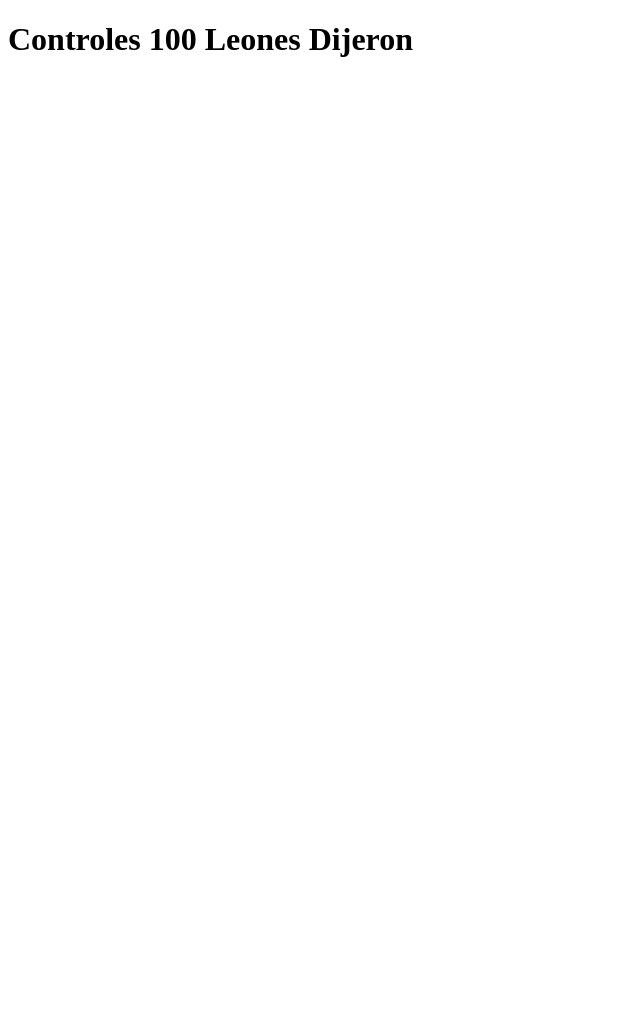
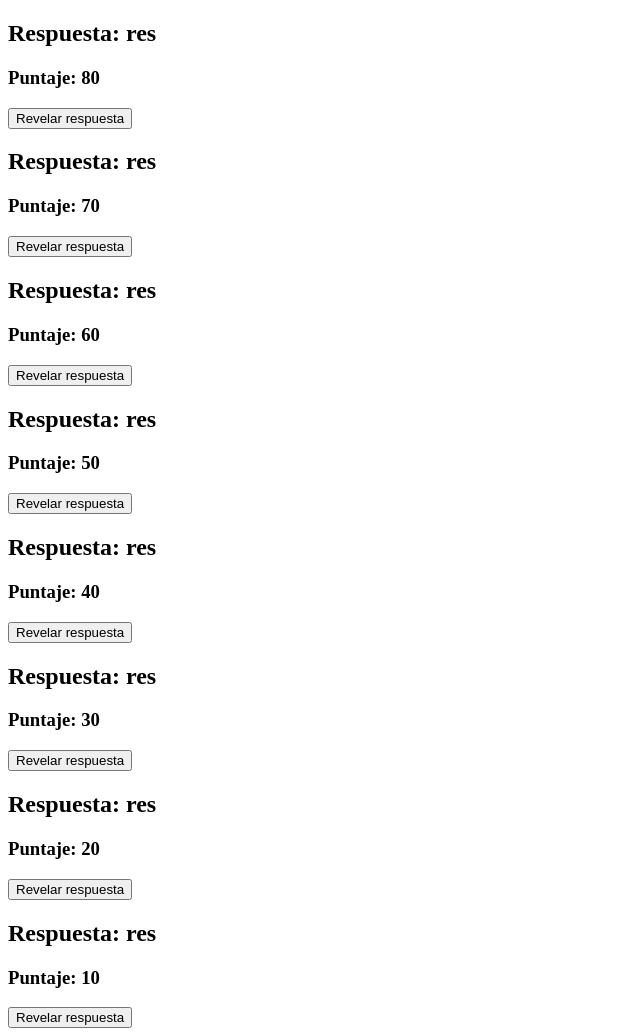
Before and after one commit to CarlosGonzalez14/proyectoFinalWEB, an Electron app: page 100Leones/100-leones-controls.html in a window 1280 px wide. Shown: the whole page, without its empty margins (0-640 px from the left). Before the commit the page ends 800 px from the top, so only its background shows below. Drawn offline with Linux system fonts and the light colour scheme.

Commit message:
Pequeño cambio en los estilos, cambios en 100-leones-controls.js y creación de consultas en main.js

```diff
--- a/100Leones/100-leones-controls.html
+++ b/100Leones/100-leones-controls.html
@@ -6,6 +6,45 @@
     <title>Controles 100 Leones Dijeron</title>
 </head>
 <body>
-    <h1>Controles 100 Leones Dijeron</h1>
+    <div>
+        <h2>Respuesta: <span id="respuesta">res</span></h2>
+        <h3>Puntaje: <span id="puntaje">80</span></h3>
+        <button>Revelar respuesta</button>
+    </div>
+    <div>
+        <h2>Respuesta: <span id="respuesta">res</span></h2>
+        <h3>Puntaje: <span id="puntaje">70</span></h3>
+        <button>Revelar respuesta</button>
+    </div>
+    <div>
+        <h2>Respuesta: <span id="respuesta">res</span></h2>
+        <h3>Puntaje: <span id="puntaje">60</span></h3>
+        <button>Revelar respuesta</button>
+    </div>
+    <div>
+        <h2>Respuesta: <span id="respuesta">res</span></h2>
+        <h3>Puntaje: <span id="puntaje">50</span></h3>
+        <button>Revelar respuesta</button>
+    </div>
+    <div>
+        <h2>Respuesta: <span id="respuesta">res</span></h2>
+        <h3>Puntaje: <span id="puntaje">40</span></h3>
+        <button>Revelar respuesta</button>
+    </div>
+    <div>
+        <h2>Respuesta: <span id="respuesta">res</span></h2>
+        <h3>Puntaje: <span id="puntaje">30</span></h3>
+        <button>Revelar respuesta</button>
+    </div>
+    <div>
+        <h2>Respuesta: <span id="respuesta">res</span></h2>
+        <h3>Puntaje: <span id="puntaje">20</span></h3>
+        <button>Revelar respuesta</button>
+    </div>
+    <div>
+        <h2>Respuesta: <span id="respuesta">res</span></h2>
+        <h3>Puntaje: <span id="puntaje">10</span></h3>
+        <button>Revelar respuesta</button>
+    </div>
 </body>
 </html>
--- a/100Leones/100-leones-game.css
+++ b/100Leones/100-leones-game.css
@@ -115,6 +115,11 @@ body, html {
     line-height: 1.5;
 }
 
+.question-text, .answer-text, .answer-points, .scoreboard {
+    user-select: none;
+    cursor: default;
+}
+
 .answers-section{
     width: 100%;
     height: 70%;
@@ -122,6 +127,7 @@ body, html {
     box-sizing: border-box;
     display: grid;
     grid-template-columns: 45% 45%;
+    grid-auto-flow: column;
     grid-template-rows: 23% 23% 23% 23%;
     gap: 10px;
     padding: 10px 15px;
```
Also changed, not shown: 100Leones/100-leones-game.html (+7 -7 lines), app.js (+31 -1 lines), main.js (+21 -1 lines).
